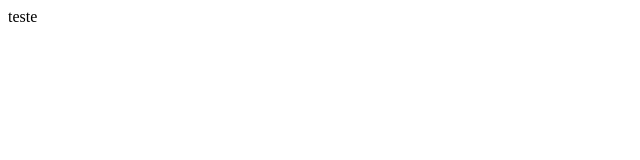
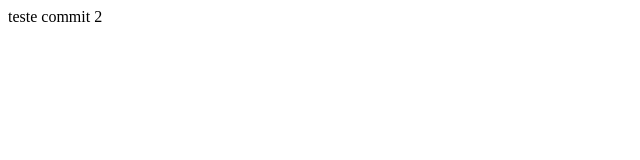
Before and after one commit to vivianeasaraiva/todolist, a plain HTML site: page index.html in a window 1280 px wide. Shown: the full height of the page, 0-640 px from the left. Drawn offline with Linux system fonts and the light colour scheme.

Commit message:
alteração 2 teste

```diff
--- a/index.html
+++ b/index.html
@@ -7,6 +7,6 @@
     <title>Document</title>
 </head>
 <body>
-    teste
+    teste commit 2
 </body>
 </html>
```
